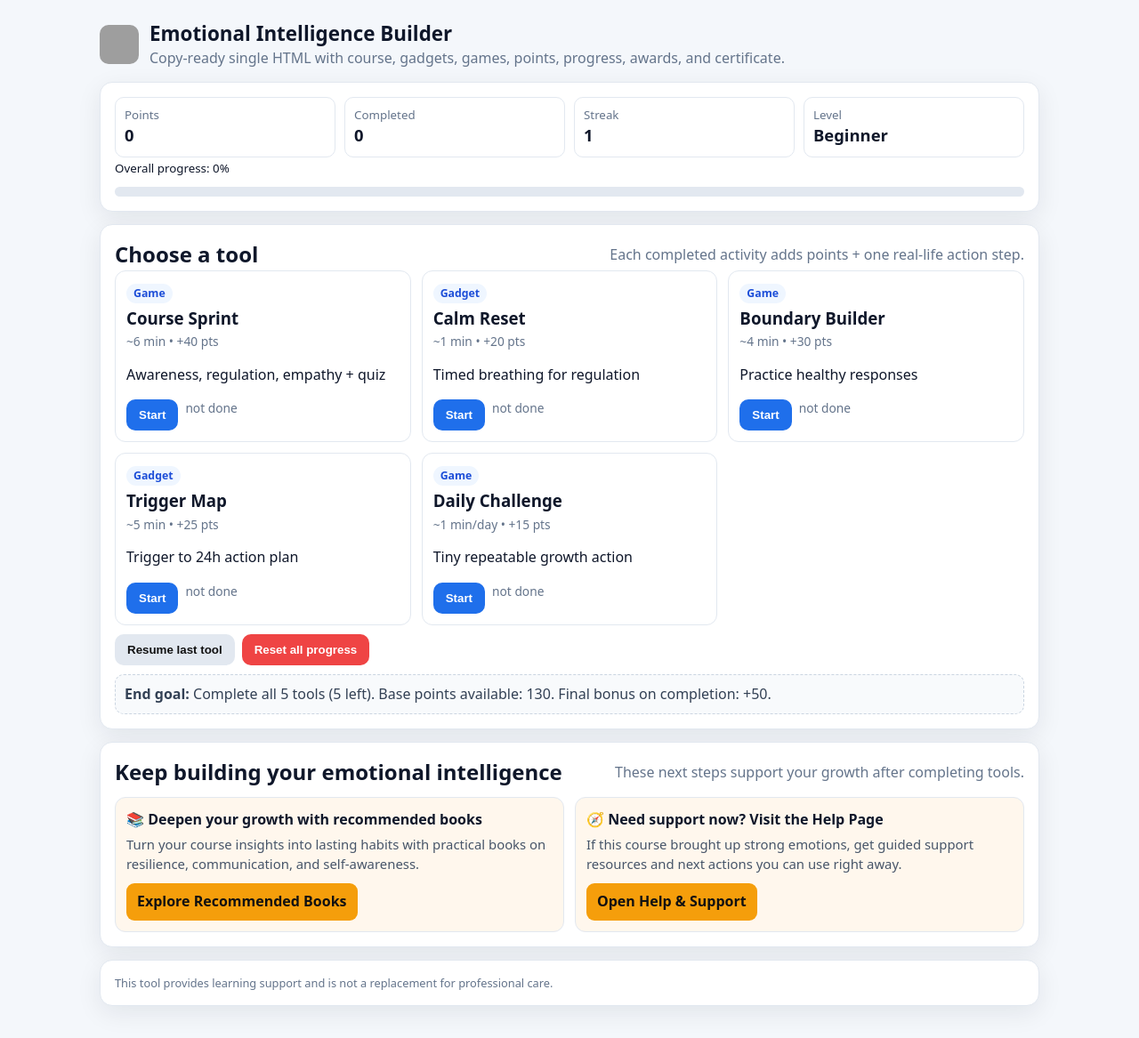
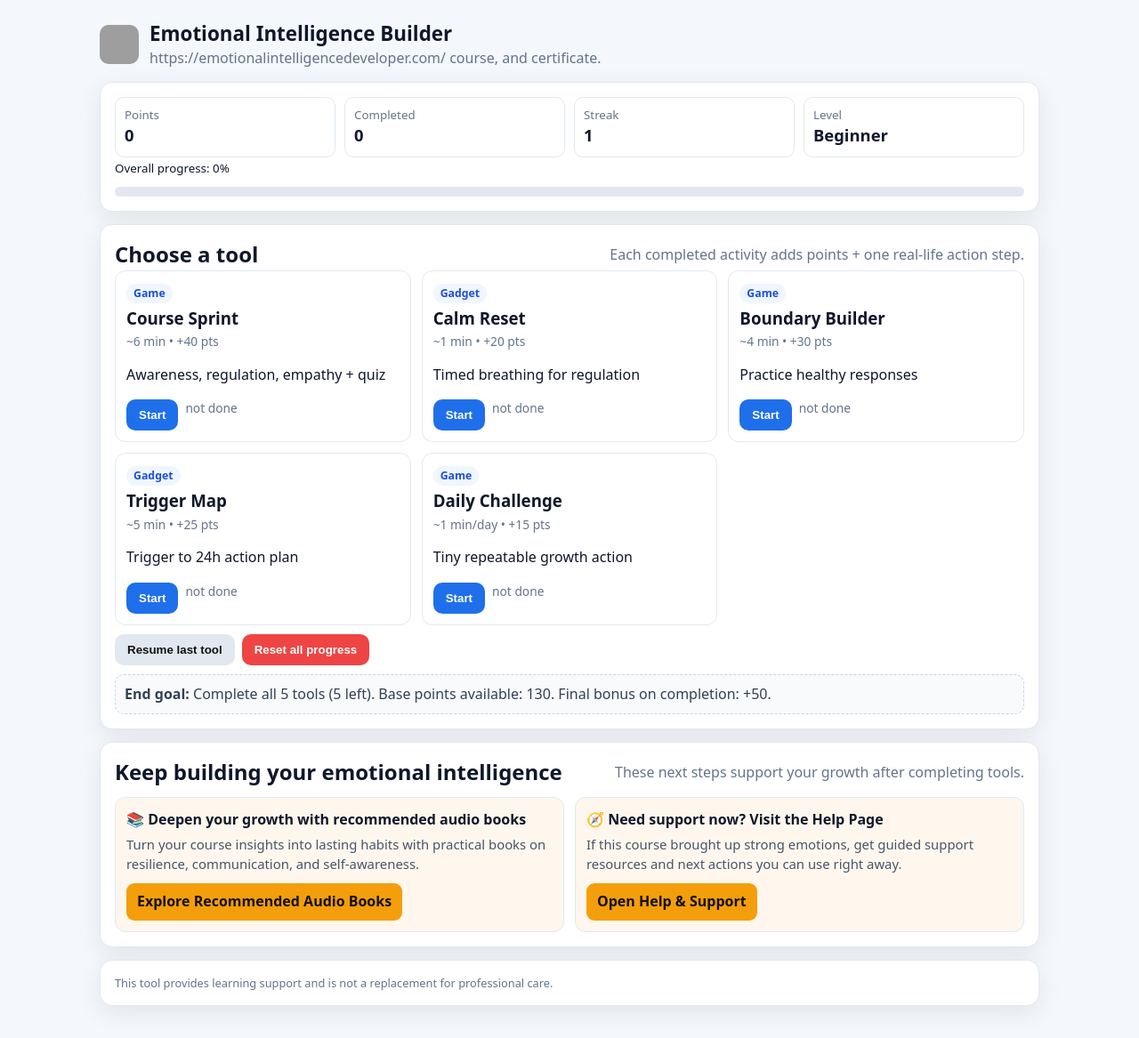
Before and after one commit to emotionalintelligencedeveloper-glitch/mcn, a plain HTML site: page index.html in a window 1280 px wide. Shown: the whole page at 89% size. Drawn offline with Linux system fonts and the light colour scheme; grey boxes are pictures that could not be loaded.

Commit message:
Update index.html

```diff
--- a/index.html
+++ b/index.html
@@ -128,7 +128,7 @@
     <img class="logo" src="https://emotionalintelligencedeveloper.com/wp-content/uploads/2025/01/Lumii_20230622_095126214.jpg" alt="logo" />
     <div>
       <h1>Emotional Intelligence Builder</h1>
-      <p class="sub">Copy-ready single HTML with course, gadgets, games, points, progress, awards, and certificate.</p>
+      <p class="sub">https://emotionalintelligencedeveloper.com/ course, and certificate.</p>
     </div>
   </header>
 
@@ -235,9 +235,9 @@
     </div>
     <div class="cta-grid">
       <article class="cta-card">
-        <h3>📚 Deepen your growth with recommended books</h3>
+        <h3>📚 Deepen your growth with recommended audio books</h3>
         <p>Turn your course insights into lasting habits with practical books on resilience, communication, and self-awareness.</p>
-        <a class="cta-link" href="https://emotionalintelligencedeveloper.com/recommended-books/" target="_blank" rel="noopener">Explore Recommended Books</a>
+        <a class="cta-link" href="https://emotionalintelligencedeveloper.com/recommended-books/" target="_blank" rel="noopener">Explore Recommended Audio Books</a>
       </article>
       <article class="cta-card">
         <h3>🧭 Need support now? Visit the Help Page</h3>
```
